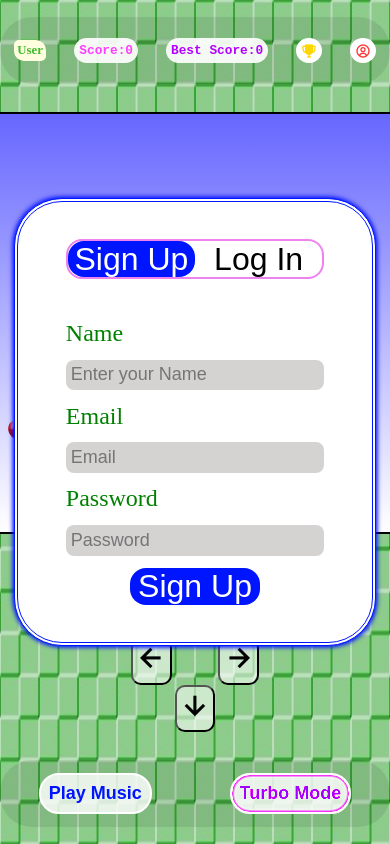
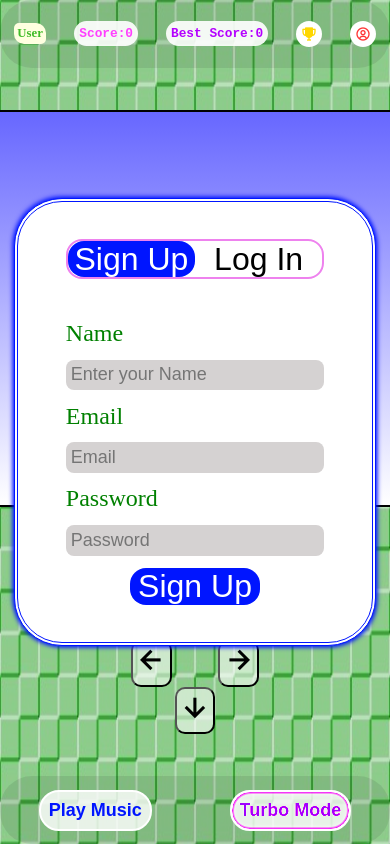
Before and after one commit to DeepanshuS1/Snake-Game, a plain HTML site: page index.html in a window 390 px wide. Drawn offline with nearby package versions, Linux system fonts and the light colour scheme; no server answers.

Commit message:
Update style.css

```diff
--- a/CSS/style.css
+++ b/CSS/style.css
@@ -385,8 +385,8 @@ form button {
     }
 
     #bord {
-        height: 50vh;
-        width: 50vh;
+        height: 47vh;
+        width: 47vh;
     }
 
     .arrows {
@@ -397,4 +397,8 @@ form button {
     .gamefunctions {
         height: 8%;
     }
+
+    .gamebord {
+        height: calc(100% - 16%);
+    }
 }
```
